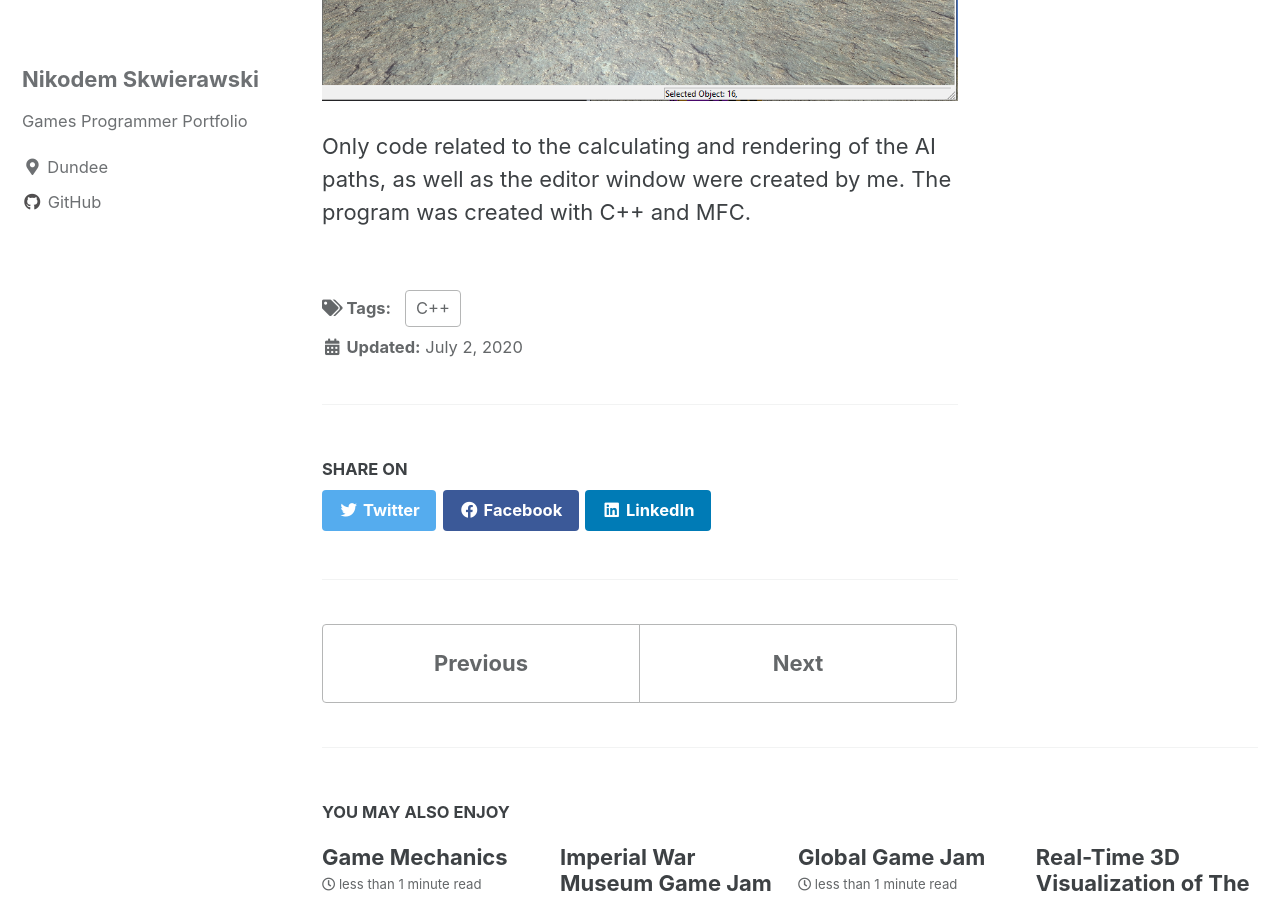
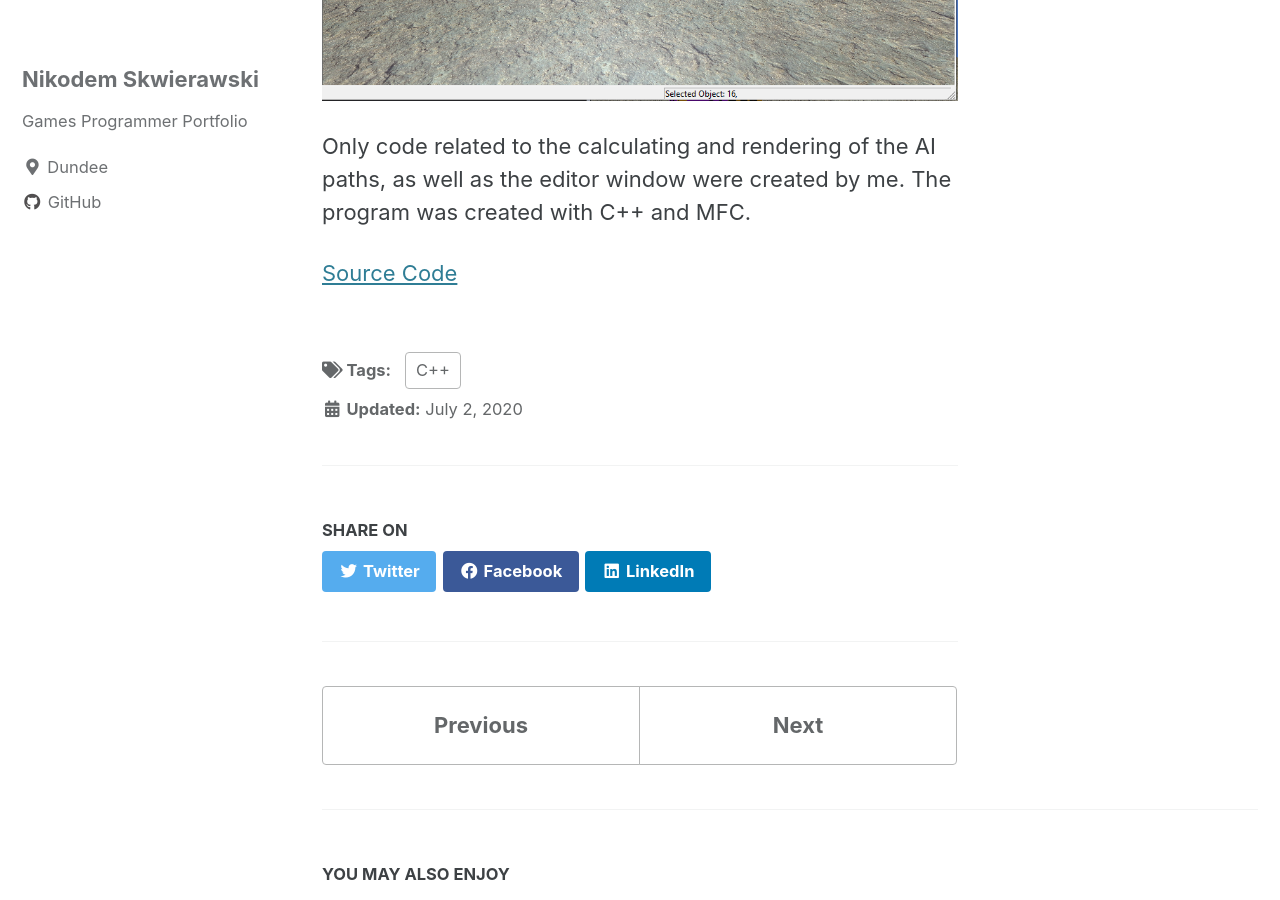
Before and after one commit to nikodems/nikodems.github.io, a Jekyll site: the page built from _posts/2020-07-02-tools-programming.md, in a window 1280 px wide and 900 px high, scrolled down 2157 px. Built offline with Jekyll 4.4.1, drawn with Linux system fonts in a browser that asks for light colours; cached includes are drawn as plain includes.

Commit message:
Update 2020-07-02-tools-programming.md

```diff
--- a/_posts/2020-07-02-tools-programming.md
+++ b/_posts/2020-07-02-tools-programming.md
@@ -23,3 +23,5 @@ scene would pop up a window with the positional values, which could then be edit
 
 Only code related to the calculating and rendering of the AI paths, as well as the editor window were created by me. The
 program was created with C++ and MFC.
+
+[Source Code](https://github.com/nikodems/tools-programming)
```
